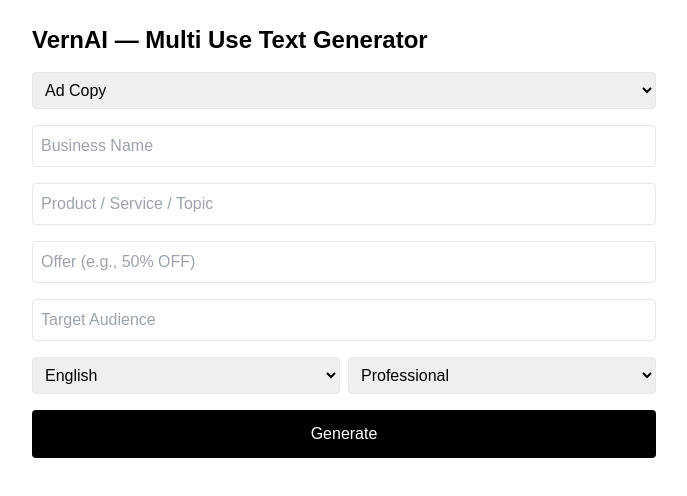
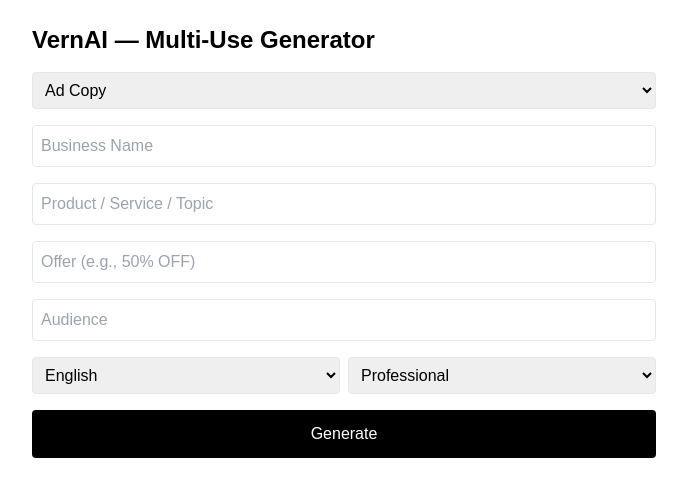
Before and after one commit to himanshumannu51-collab/vernai-ads, a Next.js app: page /generate in a window 1280 px wide. Shown: the top 496 px of the page, without its empty margins (296-983 px from the left). Built offline with nearby package versions, Linux system fonts and the light colour scheme.

Commit message:
Update AIAdGenerator.jsx

```diff
--- a/components/AIAdGenerator.jsx
+++ b/components/AIAdGenerator.jsx
@@ -1,4 +1,3 @@
-// components/AIAdGenerator.jsx
 import { useState } from "react";
 
 export default function AIAdGenerator() {
@@ -24,14 +23,15 @@ export default function AIAdGenerator() {
   };
 
   const show = (field) => {
-    const uc = form.useCase;
+    const u = form.useCase;
 
-    if (field === "offer") return ["ad", "whatsapp", "sms"].includes(uc);
-    if (field === "audience") return ["ad", "caption", "product"].includes(uc);
-    if (field === "keywords") return ["caption", "google", "reelhook", "hashtags"].includes(uc);
-    if (field === "rewrite") return uc === "rewrite";
+    if (field === "offer") return ["ad", "whatsapp", "sms"].includes(u);
+    if (field === "audience") return ["ad", "caption", "product"].includes(u);
+    if (field === "keywords")
+      return ["caption", "google", "reelhook", "hashtags"].includes(u);
+    if (field === "rewrite") return u === "rewrite";
 
-    return uc !== "rewrite";
+    return u !== "rewrite";
   };
 
   const generate = async () => {
@@ -46,8 +46,7 @@ export default function AIAdGenerator() {
     });
 
     const data = await res.json();
-
-    if (!res.ok) setError(data.error || "Something went wrong");
+    if (!res.ok) setError(data.error);
     else setOutput(data.output);
 
     setLoading(false);
@@ -55,13 +54,17 @@ export default function AIAdGenerator() {
 
   return (
     <div className="p-6 max-w-2xl mx-auto space-y-4">
-      <h1 className="text-2xl font-bold">VernAI — Multi Use Text Generator</h1>
+      <h1 className="text-2xl font-bold">VernAI — Multi-Use Generator</h1>
 
-      <select name="useCase" onChange={handleChange} className="w-full border p-2 rounded">
+      <select
+        name="useCase"
+        onChange={handleChange}
+        className="w-full p-2 border rounded"
+      >
         <option value="ad">Ad Copy</option>
         <option value="caption">Social Media Caption</option>
         <option value="whatsapp">WhatsApp Message</option>
-        <option value="google">Google Ad</option>
+        <option value="google">Google Ads</option>
         <option value="product">Product Description</option>
         <option value="sms">SMS Message</option>
         <option value="youtube">YouTube Titles</option>
@@ -71,45 +74,75 @@ export default function AIAdGenerator() {
       </select>
 
       {show("businessName") && (
-        <input name="businessName" placeholder="Business Name" onChange={handleChange}
-               className="w-full p-2 border rounded" />
+        <input
+          name="businessName"
+          placeholder="Business Name"
+          onChange={handleChange}
+          className="w-full p-2 border rounded"
+        />
       )}
 
       {show("product") && (
-        <input name="product" placeholder="Product / Service / Topic" onChange={handleChange}
-               className="w-full p-2 border rounded" />
+        <input
+          name="product"
+          placeholder="Product / Service / Topic"
+          onChange={handleChange}
+          className="w-full p-2 border rounded"
+        />
       )}
 
       {show("offer") && (
-        <input name="offer" placeholder="Offer (e.g., 50% OFF)" onChange={handleChange}
-               className="w-full p-2 border rounded" />
+        <input
+          name="offer"
+          placeholder="Offer (e.g., 50% OFF)"
+          onChange={handleChange}
+          className="w-full p-2 border rounded"
+        />
       )}
 
       {show("audience") && (
-        <input name="audience" placeholder="Target Audience" onChange={handleChange}
-               className="w-full p-2 border rounded" />
+        <input
+          name="audience"
+          placeholder="Audience"
+          onChange={handleChange}
+          className="w-full p-2 border rounded"
+        />
       )}
 
       {show("keywords") && (
-        <input name="keywords" placeholder="Keywords / Hashtag ideas" onChange={handleChange}
-               className="w-full p-2 border rounded" />
+        <input
+          name="keywords"
+          placeholder="Keywords / Hashtags"
+          onChange={handleChange}
+          className="w-full p-2 border rounded"
+        />
       )}
 
       {show("rewrite") && (
-        <textarea name="textToRewrite" placeholder="Paste text to rewrite"
-                  onChange={handleChange}
-                  className="w-full p-2 border rounded h-32" />
+        <textarea
+          name="textToRewrite"
+          placeholder="Paste text"
+          onChange={handleChange}
+          className="w-full p-2 border rounded h-32"
+        ></textarea>
       )}
 
-      {/* Language + Tone */}
       <div className="grid grid-cols-2 gap-2">
-        <select name="language" onChange={handleChange} className="border p-2 rounded">
+        <select
+          name="language"
+          onChange={handleChange}
+          className="p-2 border rounded"
+        >
           <option>English</option>
           <option>Hindi</option>
           <option>Hinglish</option>
         </select>
 
-        <select name="tone" onChange={handleChange} className="border p-2 rounded">
+        <select
+          name="tone"
+          onChange={handleChange}
+          className="p-2 border rounded"
+        >
           <option>Professional</option>
           <option>Friendly</option>
           <option>Exciting</option>
@@ -119,15 +152,17 @@ export default function AIAdGenerator() {
         </select>
       </div>
 
-      <button onClick={generate}
-              className="bg-black text-white p-3 rounded w-full">
+      <button
+        onClick={generate}
+        className="w-full bg-black text-white p-3 rounded"
+      >
         {loading ? "Generating..." : "Generate"}
       </button>
 
-      {error && (<div className="bg-red-200 text-red-700 p-2 rounded">{error}</div>)}
+      {error && <p className="text-red-600">{error}</p>}
 
       {output && (
-        <pre className="bg-gray-100 p-3 whitespace-pre-wrap rounded">
+        <pre className="bg-gray-100 p-3 rounded whitespace-pre-wrap">
           {output}
         </pre>
       )}
```
